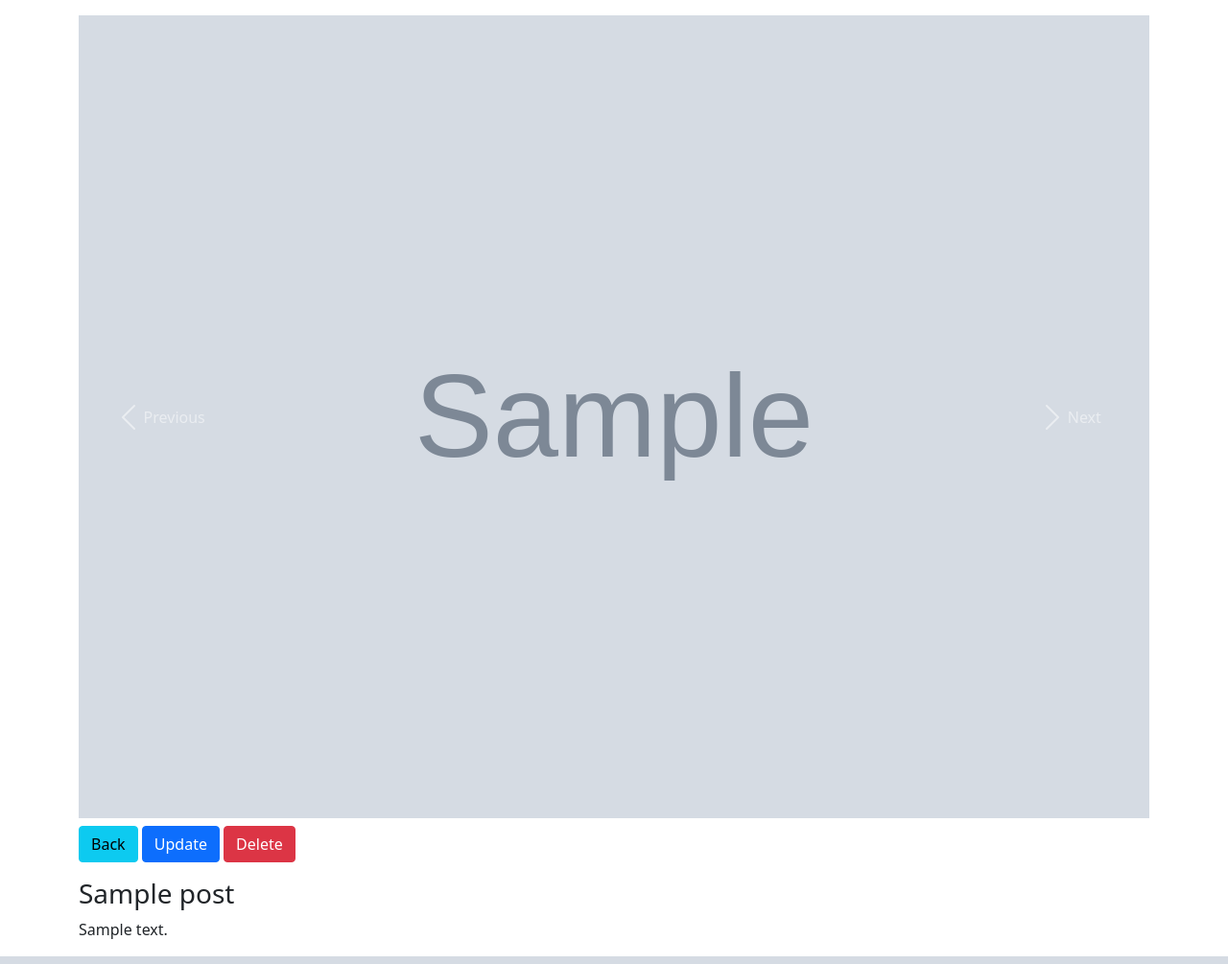
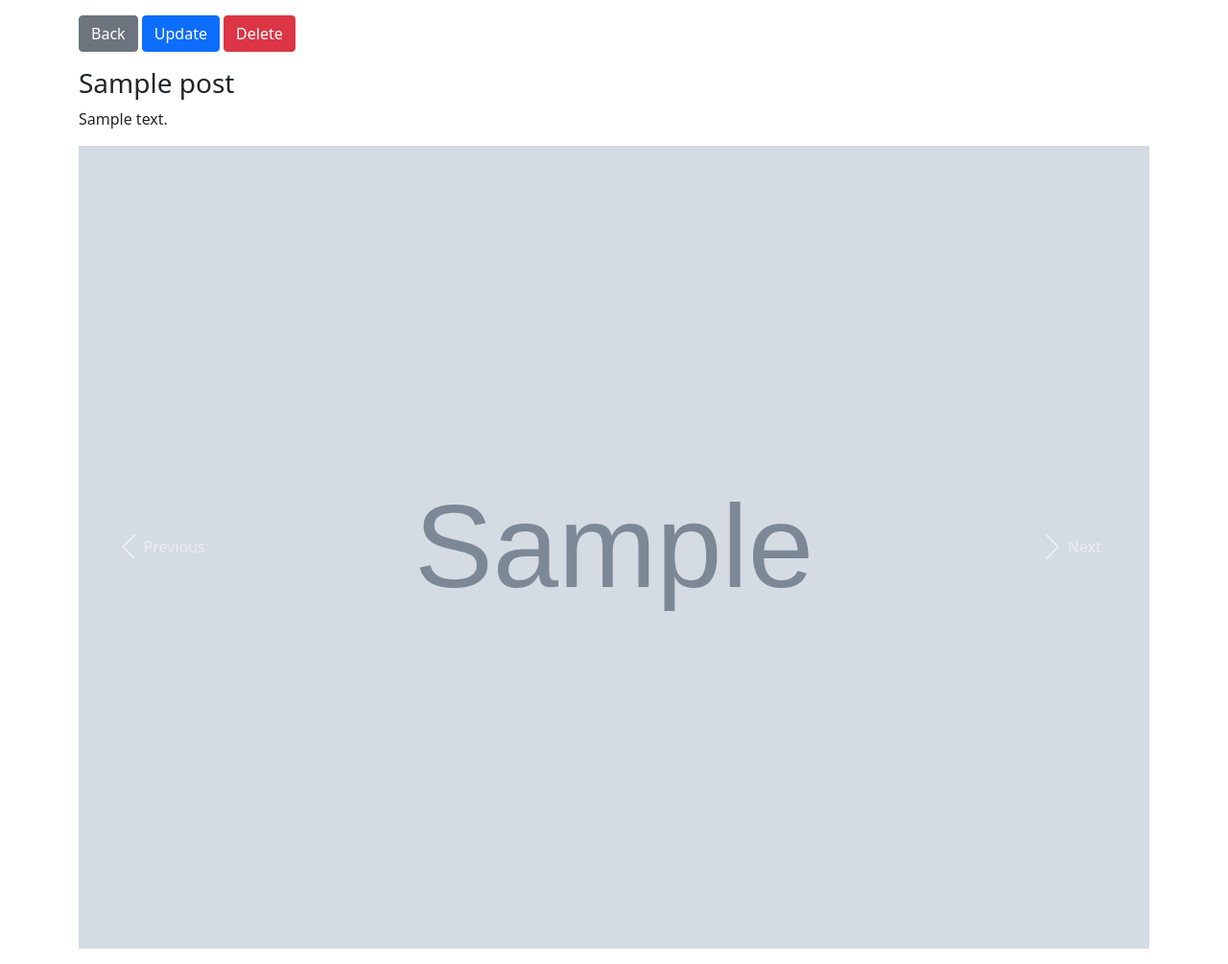
Before and after one commit to bum8hj/dj_ajax, a Django app: page /1/ in a window 1280 px wide. Shown: the part 56-1061 px from the top of the page at 96% size. Run offline with Django 5.2, Linux system fonts and the light colour scheme; a user stored in the database is signed in; tables that the repository leaves empty hold one stand-in row (values such as "Sample post"); grey boxes marked "Sample" are stand-in pictures; some libraries are stand-ins or nearby versions.

Commit message:
Fit carousel images + Layout and style improvements

```diff
--- a/src/posts/templates/posts/detail.html
+++ b/src/posts/templates/posts/detail.html
@@ -23,7 +23,7 @@
 						{% csrf_token %}
 						{{form|crispy}}
 						<div class="modal-footer">
-							<button type="button" class="btn btn-danger" data-bs-dismiss="modal">Close</button>
+							<button type="button" class="btn btn-secondary" data-bs-dismiss="modal">Close</button>
 							<button type="submit" class="btn btn-success">Update</button>
 						</div>
 					</form>
@@ -46,13 +46,21 @@
 				<div class="modal-footer">
 					<form id="delete-form">
 						{% csrf_token %}
-						<button type="button" class="btn btn-danger" data-bs-dismiss="modal">Cancel</button>
-						<button type="submit" class="btn btn-success">Delete</button>
+						<button type="button" class="btn btn-secondary" data-bs-dismiss="modal">Cancel</button>
+						<button type="submit" class="btn btn-danger">Delete</button>
 					</form>
 				</div>
 			</div>
 		</div>
 	</div>
+
+	<a href="{% url 'posts:main-board' %}" id="back-btn" class="btn btn-secondary">Back</a>
+	<button id="update-btn" class="btn btn-primary not-visible" data-bs-toggle="modal" data-bs-target="#updateModal">Update</button>
+	<button id="delete-btn" class="btn btn-danger not-visible" data-bs-toggle="modal" data-bs-target="#deleteModal">Delete</button>
+	<div id="spinner-box" class="text-center">
+		<div class="spinner-border" role="status"></div>
+	</div>
+	<div class="mt-1" id="post-box"></div>
 
 	<!-- Carousel -->
 	{% if obj.get_photos %}
@@ -76,12 +84,4 @@
 	{% else %}
 		<div class="mt-2 mb-2">No photos to show</div>
 	{% endif %}
-
-	<a href="{% url 'posts:main-board' %}" id="back-btn" class="btn btn-info">Back</a>
-	<button id="update-btn" class="btn btn-primary not-visible" data-bs-toggle="modal" data-bs-target="#updateModal">Update</button>
-	<button id="delete-btn" class="btn btn-danger not-visible" data-bs-toggle="modal" data-bs-target="#deleteModal">Delete</button>
-	<div id="spinner-box" class="text-center">
-		<div class="spinner-border" role="status"></div>
-	</div>
-	<div class="mt-1" id="post-box"></div>
 {% endblock content %}
--- a/src/static/style.css
+++ b/src/static/style.css
@@ -11,3 +11,8 @@
 .dz:hover {
 	background-color: aliceblue !important;
 }
+
+.carousel-item {
+	object-fit: cover !important;
+	width: 100% !important;
+}
```
